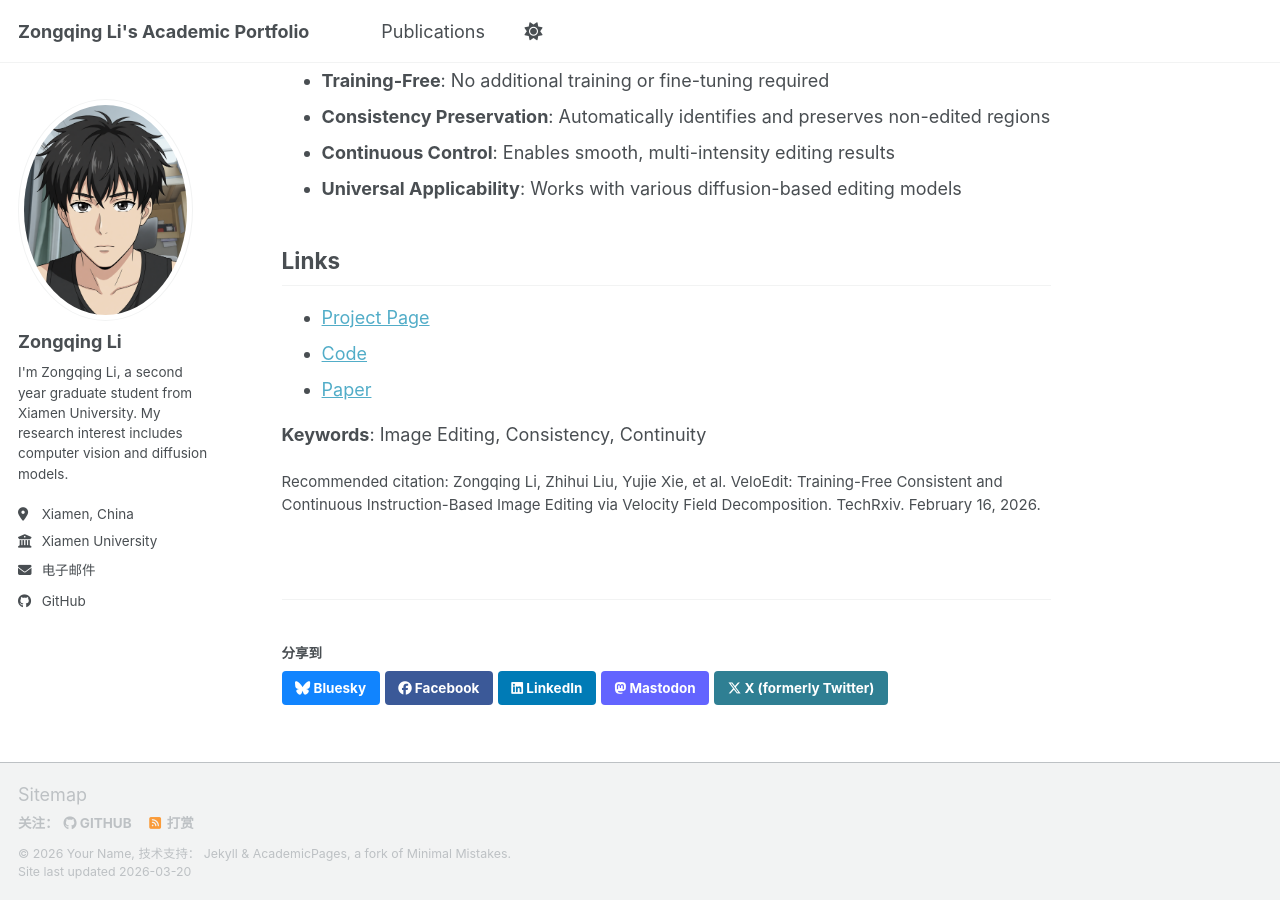
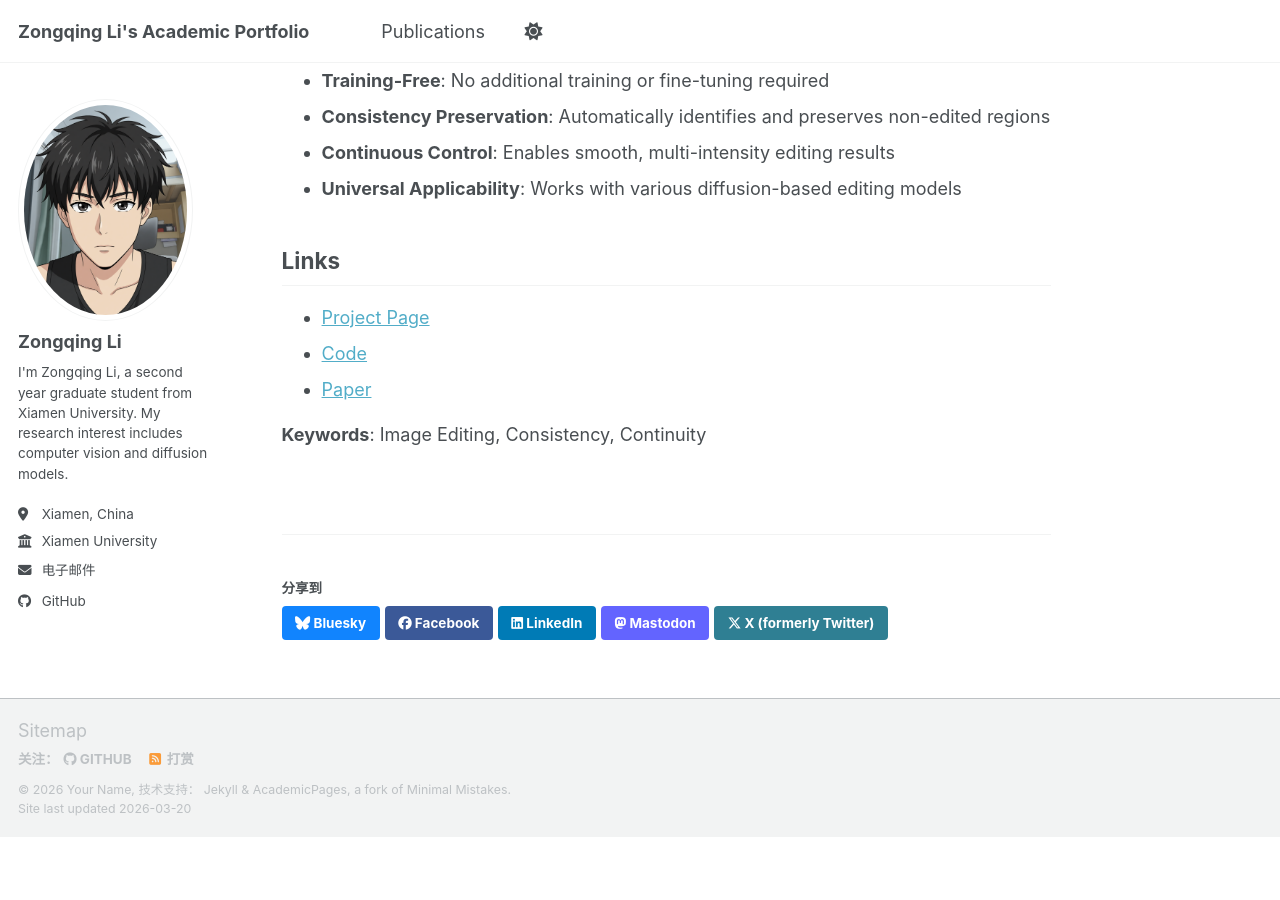
Before and after one commit to xmulzq/xmulzq.github.io, a Jekyll site: the page built from _publications/2026-veloedit.md, in a window 1280 px wide and 900 px high, scrolled down 788 px. Built offline with Jekyll 4.4.1, drawn with Linux system fonts in a browser that asks for light colours; a script bundle is joined from its source files by our own code; library files that are not in the unit come from our copies; after the commit the page ends 1624 px from its top, so only the background shows below that.

Commit message:
change cite

```diff
--- a/VeloEdit/index.html
+++ b/VeloEdit/index.html
@@ -369,7 +369,7 @@
                 <pre class="bibtex-code">@article{veloedit_2026,
     title={VeloEdit: Training-Free Consistent and Continuous Instruction-Based Image Editing via Velocity Field Decomposition},
     author={Zongqing Li,Zhihui Liu,Yujie Xie,Shansiyuan Wu,Hongshen Lv,Songzhi Su},
-    journal={TechRxiv.},
+    journal={Arxiv},
     year={2026}
 }</pre>
                 <button class="copy-bibtex-btn" onclick="copyBibTeX()">Copy BibTeX</button>
--- a/_publications/2026-veloedit.md
+++ b/_publications/2026-veloedit.md
@@ -7,7 +7,7 @@
 date: 2026-02-16
 venue: ' Under Review'
 # paperurl: '/VeloEdit/'
-citation: 'Zongqing Li, Zhihui Liu, Yujie Xie, et al. VeloEdit: Training-Free Consistent and Continuous Instruction-Based Image Editing via Velocity Field Decomposition. TechRxiv. February 16, 2026.'
+# citation: 'Zongqing Li, Zhihui Liu, Yujie Xie, et al. VeloEdit: Training-Free Consistent and Continuous Instruction-Based Image Editing via Velocity Field Decomposition. Arxiv February 16, 2026.'
 ---
 
 ## Abstract
```
